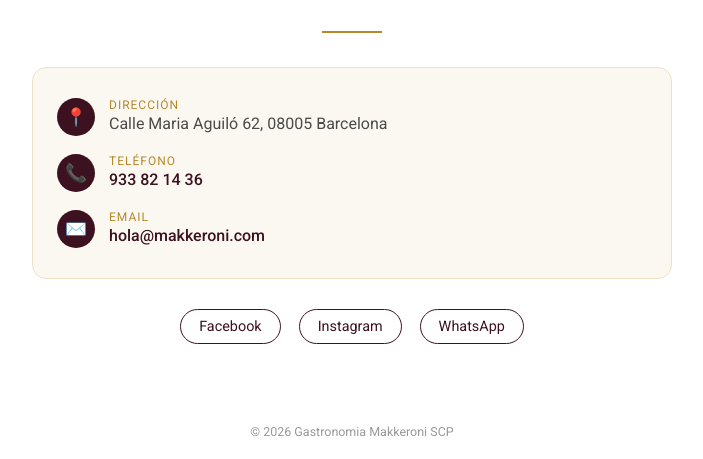
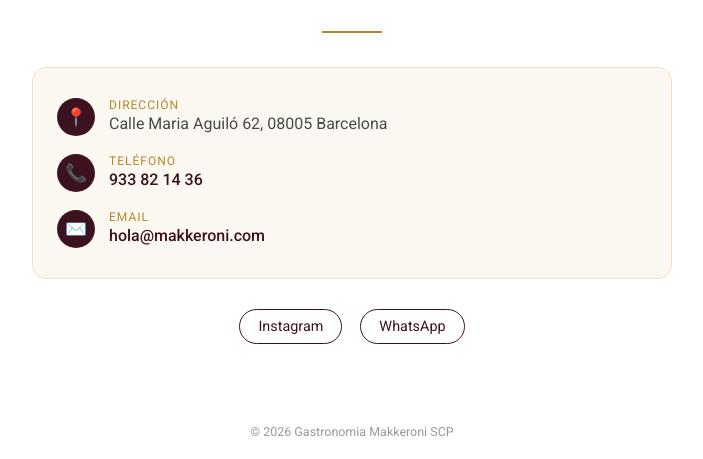
Before and after one commit to Makkeroni/Makkeroni_sito_in_aggiornamento, a plain HTML site: page index.html in a window 1280 px wide. Shown: the part 382-841 px from the top of the page, without its empty margins (288-991 px from the left). Drawn offline with nearby package versions, Linux system fonts and the light colour scheme.

Commit message:
Remove Facebook link from socials section
Removed Facebook link from multiple sections of the page.

```diff
--- a/index.html
+++ b/index.html
@@ -258,7 +258,6 @@
         </div>
       </div>
       <div class="socials">
-        <a href="https://facebook.com/makkeroni.gastronomia.italiana.BCN" target="_blank" rel="noopener">Facebook</a>
         <a href="https://instagram.com/makkeroni_bcn" target="_blank" rel="noopener">Instagram</a>
         <a href="https://wa.me/34685031676" target="_blank" rel="noopener">WhatsApp</a>
       </div>
@@ -293,7 +292,6 @@
         </div>
       </div>
       <div class="socials">
-        <a href="https://facebook.com/makkeroni.gastronomia.italiana.BCN" target="_blank" rel="noopener">Facebook</a>
         <a href="https://instagram.com/makkeroni_bcn" target="_blank" rel="noopener">Instagram</a>
         <a href="https://wa.me/34685031676" target="_blank" rel="noopener">WhatsApp</a>
       </div>
@@ -328,7 +326,6 @@
         </div>
       </div>
       <div class="socials">
-        <a href="https://facebook.com/makkeroni.gastronomia.italiana.BCN" target="_blank" rel="noopener">Facebook</a>
         <a href="https://instagram.com/makkeroni_bcn" target="_blank" rel="noopener">Instagram</a>
         <a href="https://wa.me/34685031676" target="_blank" rel="noopener">WhatsApp</a>
       </div>
@@ -363,7 +360,6 @@
         </div>
       </div>
       <div class="socials">
-        <a href="https://facebook.com/makkeroni.gastronomia.italiana.BCN" target="_blank" rel="noopener">Facebook</a>
         <a href="https://instagram.com/makkeroni_bcn" target="_blank" rel="noopener">Instagram</a>
         <a href="https://wa.me/34685031676" target="_blank" rel="noopener">WhatsApp</a>
       </div>
```
